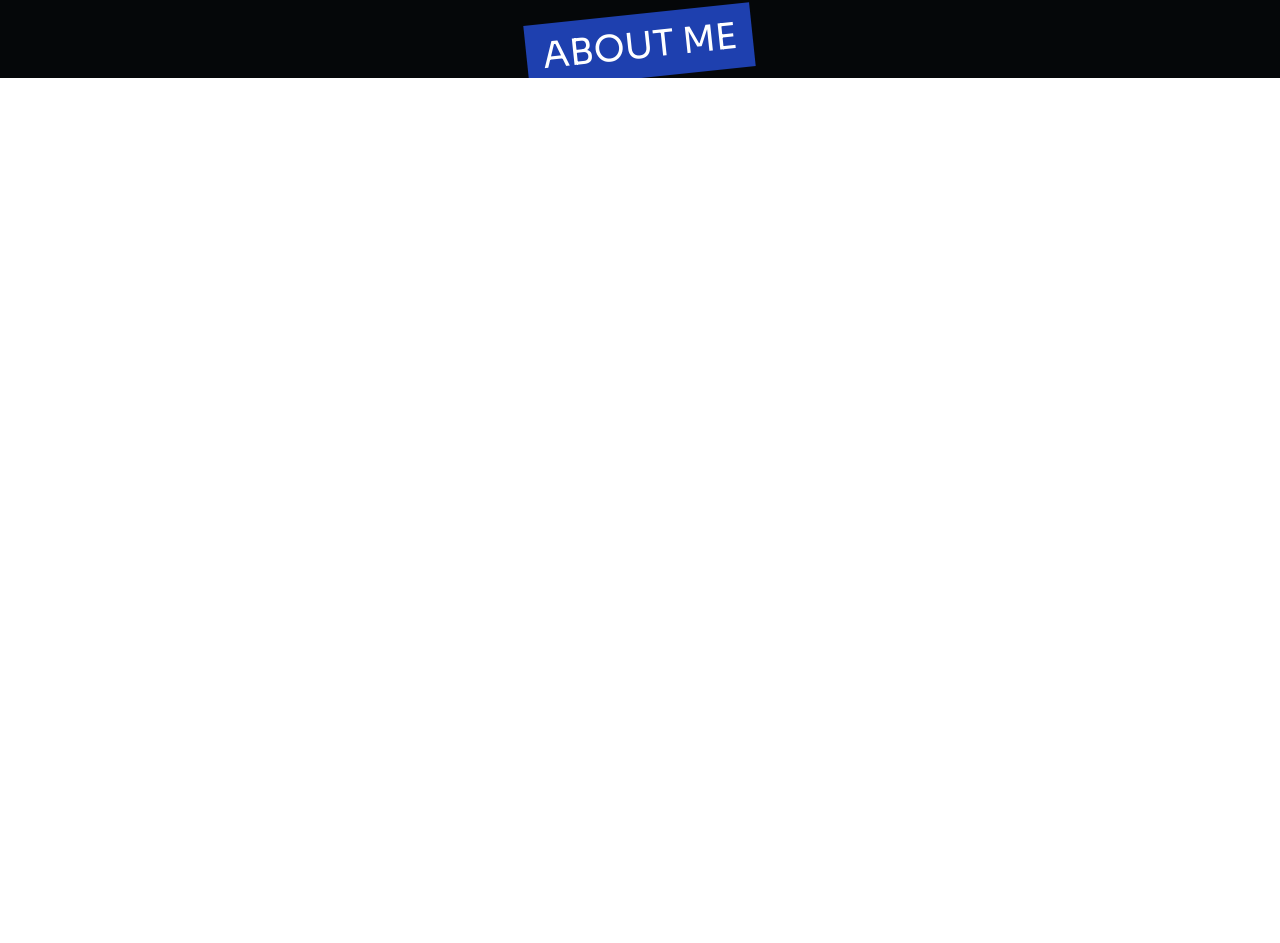
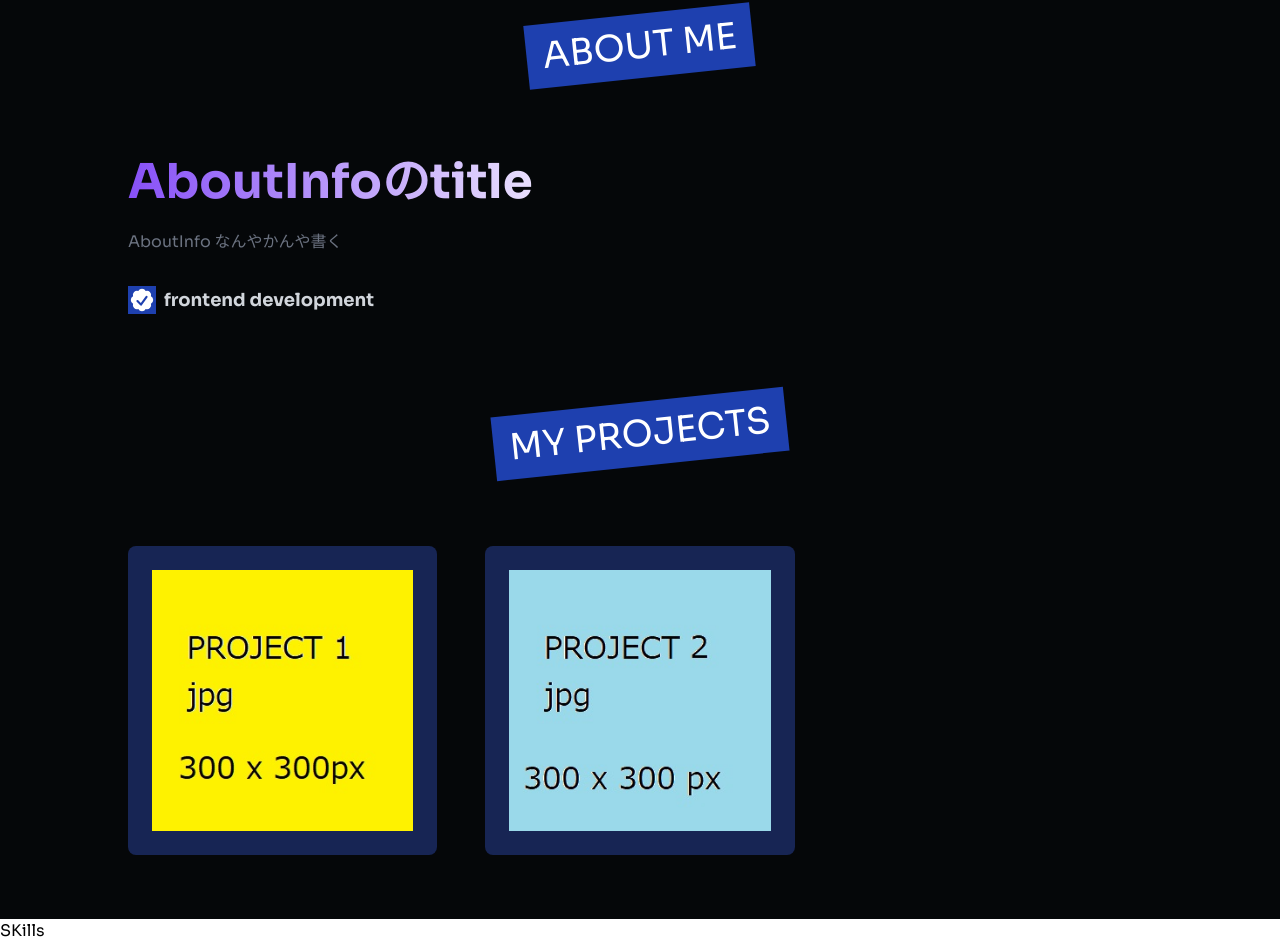
Before and after one commit to ynagasaki0083/portfolio, a Next.js app: page / in a window 1280 px wide. Shown: the part 850-1793 px from the top of the page. Before the commit the page ends 928 px from the top, so only its background shows below. Built offline with nearby package versions, Linux system fonts and the light colour scheme.

Commit message:
1_45_45  commit

```diff
--- a/app/Data/data.ts
+++ b/app/Data/data.ts
@@ -7,3 +7,25 @@ export const BaseInfo = {
   //   profilePic: "/karihero.jpg",
   profilePic: "./karihero.jpg",
 };
+
+export const AboutInfo = {
+  title: "AboutInfoのtitle",
+  description: "AboutInfo なんやかんや書く",
+  client: "50+",
+  experience: "3+",
+  project: "20+",
+  website: "100+",
+};
+
+export const ProjectData = [
+  {
+    id: 1,
+    image: "./kariproject01.jpg",
+    url: "",
+  },
+  {
+    id: 2,
+    image: "./kariproject02.jpg",
+    url: "",
+  },
+];
--- a/components/About/About.tsx
+++ /dev/null
@@ -1,13 +0,0 @@
-import React from "react";
-import SectionHeading from "../Helper/SectionHeading";
-
-const About = () => {
-  return (
-    <div className="pt-16 pg-16 bg-[#050709]">
-      {/* Section Heading */}
-      <SectionHeading>about Me</SectionHeading>
-    </div>
-  );
-};
-
-export default About;
--- /dev/null
+++ b/components/Home/About/About.tsx
@@ -0,0 +1,36 @@
+import React from "react";
+import SectionHeading from "../../Helper/SectionHeading";
+import { AboutInfo } from "@/app/Data/data";
+import { CheckBadgeIcon } from "@heroicons/react/20/solid";
+
+const About = () => {
+  return (
+    <div className="pt-16 pg-16 bg-[#050709]">
+      {/* Section Heading */}
+      <SectionHeading>about Me</SectionHeading>
+      <div className="w-[80%] mx-auto grid grid-cols-1 lg:grid-cols-2 gap-8 items-center mt-20">
+        {/* Text Content */}
+        <div>
+          <h1 className="text-bg text-[26px] sm:text-3xl md:text-4xl lg:text-5xl font-bold text-gray-200">
+            {AboutInfo.title}
+          </h1>
+          <p className="mt-6 text-base text-gray-500">
+            {AboutInfo.description}
+          </p>
+          <div className="mt-8">
+            <div className="flex items-center space-x-2 mb-6">
+              <div className="w-7 h-7 bg-blue-800 flex flex-col items-center justify-center">
+                <CheckBadgeIcon className="text-white" />
+              </div>
+              <p className="text-sm sm:text-base md:text-lg font-bold text-gray-300">
+                frontend development
+              </p>
+            </div>
+          </div>
+        </div>
+      </div>
+    </div>
+  );
+};
+
+export default About;
--- /dev/null
+++ b/components/Home/Hobby/Hobby.tsx
@@ -0,0 +1,7 @@
+import React from "react";
+
+// Home画面には表示せずにaboutのhobby欄からのみ表示するようにする
+const Hobby = () => {
+  return <div>Hobby</div>;
+};
+export default Hobby;
--- a/components/Home/Home.tsx
+++ b/components/Home/Home.tsx
@@ -1,12 +1,16 @@
 import React from "react";
 import Hero from "./Hero/Hero";
-import About from "../About/About";
+import About from "./About/About";
+import Projects from "./Projects/Projects";
+import SKills from "./Skills/Skills";
 
 const Home = () => {
   return (
     <div className="overflow-hidden">
       <Hero />
       <About />
+      <Projects />
+      <SKills />
     </div>
   );
 };
--- /dev/null
+++ b/components/Home/Projects/Projects.tsx
@@ -0,0 +1,35 @@
+import React from "react";
+import SectionHeading from "@/components/Helper/SectionHeading";
+import { ProjectData } from "@/app/Data/data";
+import Link from "next/link";
+import Image from "next/image";
+
+const Projects = () => {
+  return (
+    <div className="pt-16 pb-16 bg-[#050709]">
+      <SectionHeading>MY Projects</SectionHeading>
+      <div className="w-[80%] mx-auto mt-20 grid grid-cols-1 md:grid-cols-2 lg:grid-cols-3 gap-12 items-center">
+        {ProjectData.map((Projects) => {
+          return (
+            <div
+              key={Projects.id}
+              className="bg-blue-950 p-6 rounded-lg hover:scale-105 transition-all duration-300"
+            >
+              <Link href={Projects.url} target="_blank">
+                <Image
+                  src={Projects.image}
+                  alt="Project"
+                  width={300}
+                  height={300}
+                  className="w-full"
+                />
+              </Link>
+            </div>
+          );
+        })}
+      </div>
+    </div>
+  );
+};
+
+export default Projects;
--- /dev/null
+++ b/components/Home/Skills/Skills.tsx
@@ -0,0 +1,7 @@
+import React from "react";
+
+const SKills = () => {
+  return <div>SKills</div>;
+};
+
+export default SKills;
```
Also changed, not shown: public/kariproject01.jpg (added), public/kariproject02.jpg (added), 5 other files (tests, documents, lock files or other folders).
